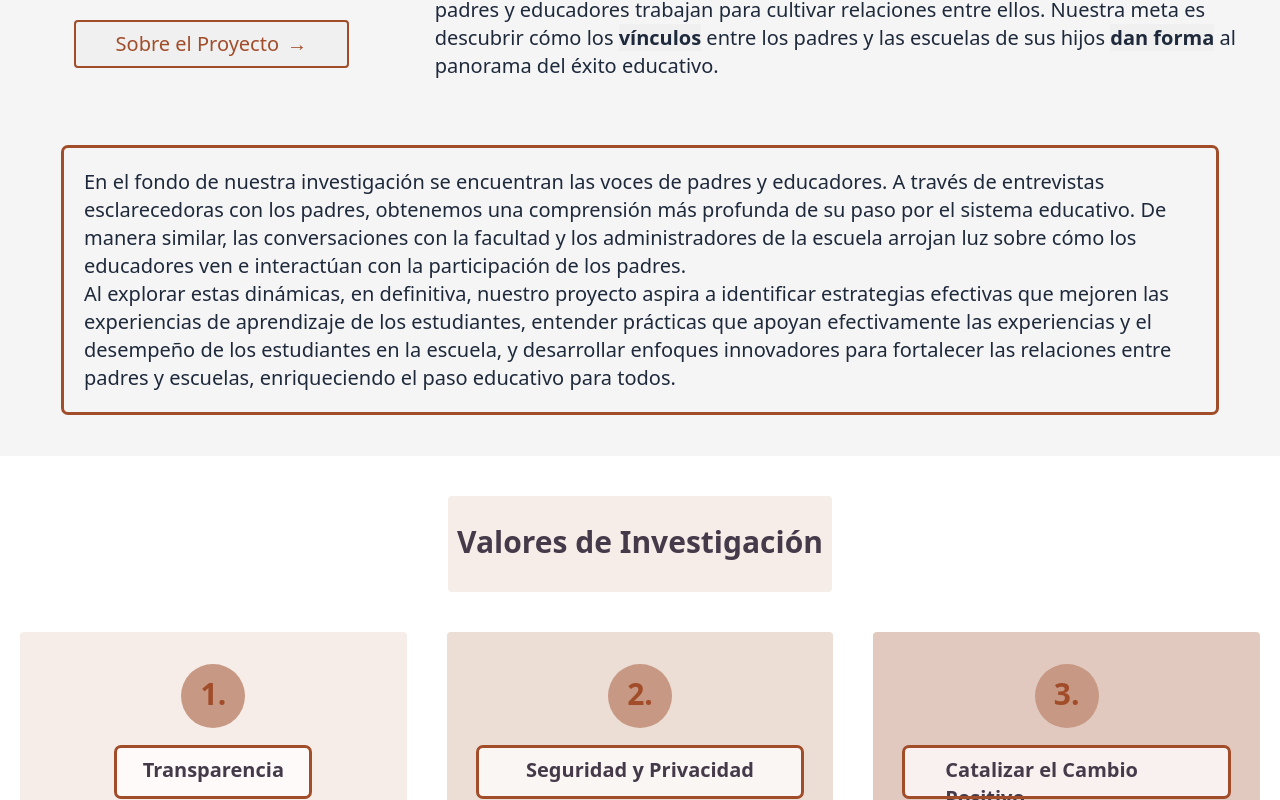
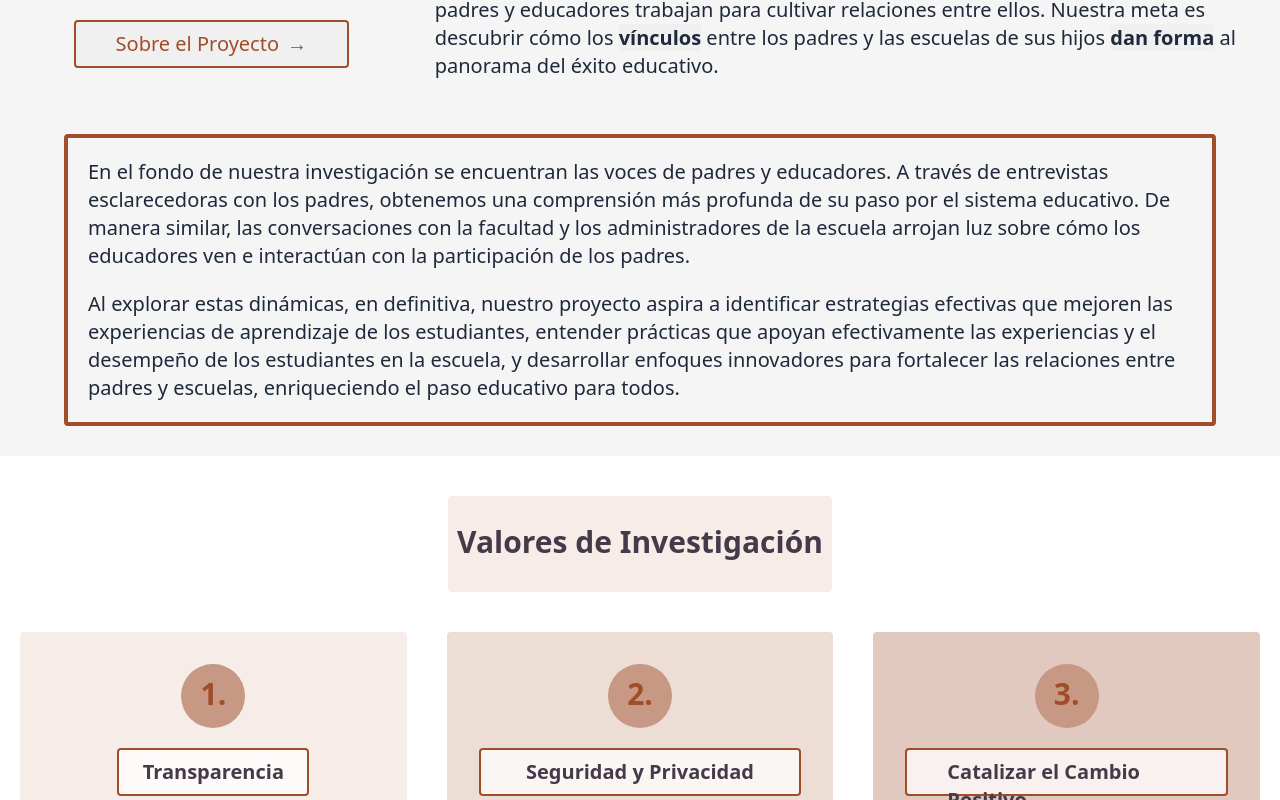
Before and after one commit to fullstackatbrown/rangel-research, a Next.js app: page /homeESP in a window 1280 px wide. Shown: the part 600-1400 px from the top of the page. Built offline with nearby package versions, Linux system fonts and the light colour scheme.

Commit message:
feat: Text and border improvements on home pages

```diff
--- a/src/pages/home.tsx
+++ b/src/pages/home.tsx
@@ -46,8 +46,8 @@ export default function Home() {
       </div>
 
       <div className="bg-light-gray w-full h-72 flex items-center justify-center">
-        <div className="rounded bg-transparent outline outline-brown5 w-full p-5 mx-16 mb-16">
-          <p className="text-slate-800 text-xl w-100 bg-transparent">
+        <div className="rounded bg-transparent border-4 border-brown5 w-full p-5 mx-16 mb-16">
+          <p className="text-slate-800 text-xl w-100 bg-transparent mb-5">
             At the heart of our research are the voices of parents and
             educators. Through insightful interviews with parents, we gain a
             deeper understanding of their journey through the educational
@@ -81,7 +81,7 @@ export default function Home() {
               </h1>
             </div>
 
-            <div className="my-5 m-auto bg-white bg-opacity-75 w-48 px-10 outline outline-brown5 h-12 pt-2 flex justify-center rounded">
+            <div className="my-5 m-auto bg-white bg-opacity-75 w-auto px-10 border-2 border-brown5 h-12 pt-2 flex justify-center rounded">
               <h1 className="text-xl text-gray-purple w-84 bg-transparent -mb-20 font-bold">
                 Transparency
               </h1>
@@ -102,7 +102,7 @@ export default function Home() {
               </h1>
             </div>
 
-            <div className="bg-opacity-75 my-5 m-auto bg-white w-auto px-10 outline outline-brown5 h-12 pt-2 flex justify-center rounded">
+            <div className="bg-opacity-75 my-5 m-auto bg-white w-auto px-10 border-2 border-brown5 h-12 pt-2 flex justify-center rounded">
               <h1 className="text-xl text-gray-purple bg-transparent -mb-20 font-bold">
                 Security & Privacy
               </h1>
@@ -124,7 +124,7 @@ export default function Home() {
               </h1>
             </div>
 
-            <div className="bg-opacity-75 my-5 m-auto bg-white w-auto px-10 outline outline-brown5 h-12 pt-2 flex justify-center rounded">
+            <div className="bg-opacity-75 my-5 m-auto bg-white w-auto px-10 border-2 border-brown5 h-12 pt-2 flex justify-center rounded">
               <h1 className="text-xl text-gray-purple w-84 bg-transparent -mb-20 font-bold">
                 Catalyzing Positive Change
               </h1>
--- a/src/pages/homeESP.tsx
+++ b/src/pages/homeESP.tsx
@@ -45,8 +45,8 @@ export default function Home() {
       </div>
 
       <div className="bg-light-gray w-full h-72 flex items-center justify-center">
-        <div className="rounded bg-transparent outline outline-brown5 w-full p-5 mx-16 mb-16">
-          <p className="text-slate-800 text-xl w-100 bg-transparent">
+        <div className="rounded bg-transparent border-4 border-brown5 w-full p-5 mx-16 mb-16">
+          <p className="text-slate-800 text-xl w-100 bg-transparent mb-5">
             En el fondo de nuestra investigación se encuentran las voces de
             padres y educadores. A través de entrevistas esclarecedoras con los
             padres, obtenemos una comprensión más profunda de su paso por el
@@ -81,7 +81,7 @@ export default function Home() {
               </h1>
             </div>
 
-            <div className="my-5 m-auto bg-white bg-opacity-75 w-48 px-10 outline outline-brown5 h-12 pt-2 flex justify-center rounded">
+            <div className="my-5 m-auto bg-white bg-opacity-75 w-48 px-10 border-2 border-brown5 h-12 pt-2 flex justify-center rounded">
               <h1 className="text-xl text-gray-purple w-84 bg-transparent -mb-20 font-bold">
                 Transparencia
               </h1>
@@ -102,7 +102,7 @@ export default function Home() {
               </h1>
             </div>
 
-            <div className="bg-opacity-75 my-5 m-auto bg-white w-auto px-10 outline outline-brown5 h-12 pt-2 flex justify-center rounded">
+            <div className="bg-opacity-75 my-5 m-auto bg-white w-auto px-10 border-2 border-brown5 h-12 pt-2 flex justify-center rounded">
               <h1 className="text-xl text-gray-purple bg-transparent -mb-20 font-bold">
                 Seguridad y Privacidad
               </h1>
@@ -125,7 +125,7 @@ export default function Home() {
               </h1>
             </div>
 
-            <div className="bg-opacity-75 my-5 m-auto bg-white w-auto px-10 outline outline-brown5 h-12 pt-2 flex justify-center rounded">
+            <div className="bg-opacity-75 my-5 m-auto bg-white w-auto px-10 border-2 border-brown5 h-12 pt-2 flex justify-center rounded">
               <h1 className="text-xl text-gray-purple w-84 bg-transparent -mb-20 font-bold">
                 Catalizar el Cambio Positivo
               </h1>
```
